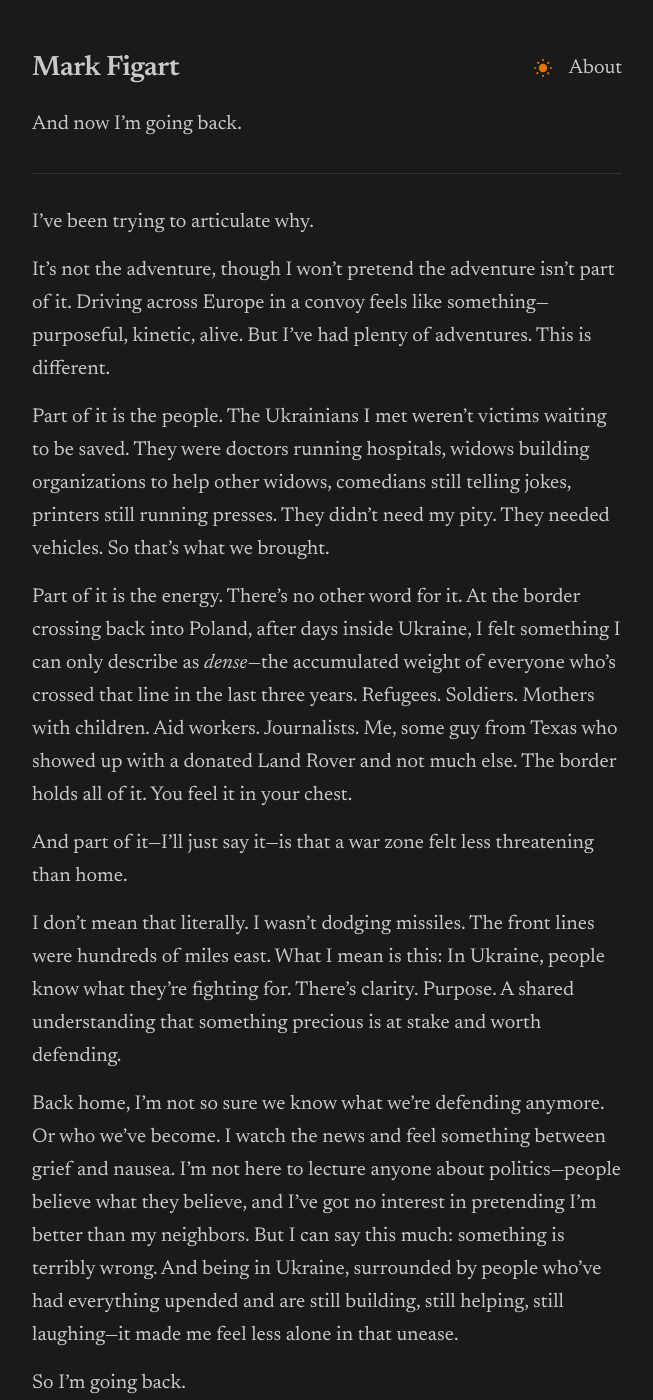
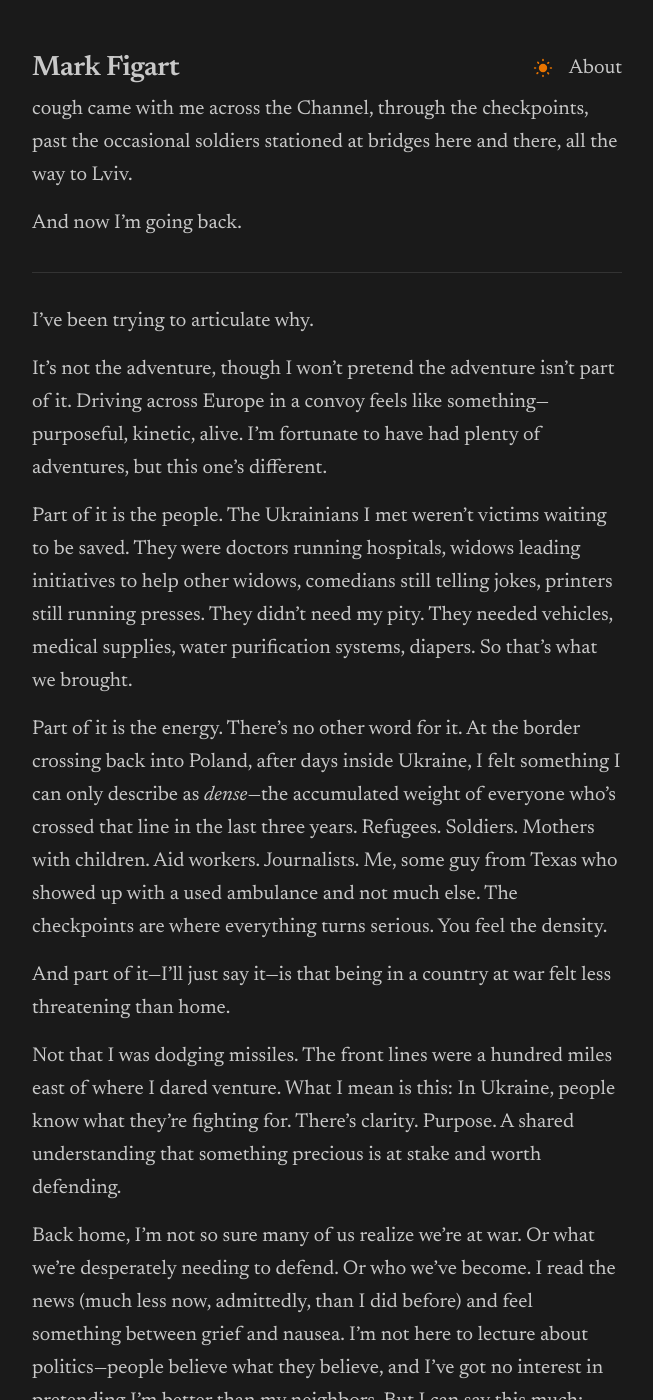
Before and after one commit to figart/60, a Jekyll site: the page built from _posts/2026-01-28-why-im-going-back-to-ukraine.md, in a window 1280 px wide and 1400 px high, scrolled down 1738 px. Shown: the whole window, without its empty margins (313-966 px from the left). Built offline with Jekyll 4.4.1, drawn with Linux system fonts in a browser that asks for light colours; some of the changed text lies outside the part shown.

Commit message:
Update Ukraine post and add new draft
Co-Authored-By: Claude Opus 4.5 <noreply@anthropic.com>

```diff
--- a/_posts/2026-01-28-why-im-going-back-to-ukraine.md
+++ b/_posts/2026-01-28-why-im-going-back-to-ukraine.md
@@ -4,18 +4,18 @@ title: "Why I'm going back to Ukraine"
 date: 2026-01-28
 ---
 
-The worst cappuccino I ever had was in Folkestone, England—a coastal town where, eighty years earlier, tens of thousands of soldiers walked down the very same street on their way to the Channel. They were headed to war. I was headed to a ferry, across to Dunkirk, through France, Belgium, the Netherlands, Germany and Poland, and finally into Ukraine—with a convoy of donated vehicles.
+The worst cappuccino I ever had was in Folkestone, England—a coastal town where, eighty years earlier, tens of thousands of soldiers walked down the very same street on their way to the Channel. They were headed to war. I was headed to a ferry, across to Dunkirk, through France, Belgium, the Netherlands, Germany and Poland, and finally into Ukraine—one in a convoy of vehicles bound for somewhere near the front lines.
 
-My 60th birthday arrived at midnight just after driving off the ferry, and my comrades celebrated the occasion with me only minutes later by singing me happy birthday at an Esso roadside fuel station and rest stop just up the coast from Dunkirk. After that the days blurred, driving twelve hours at a stretch trying to keep up with a British crew who have done this run literally dozens of times.
+My 60th birthday arrived at midnight just after crossing the Channel, and my comrades celebrated the occasion with me only minutes later by singing me happy birthday at an Esso roadside fuel station and rest stop just up the coast from Dunkirk. After that the days blurred, driving twelve hours at a stretch trying to keep up with a British crew who have done this run literally dozens of times.
 
 <figure>
   <img src="/assets/images/highway-north-of-dunkirk.webp" alt="Highway north of Dunkirk">
-  <figcaption>This is the Esso station where I celebrated my 60th birthday, though when I was there (this image is from Google Maps) it was after midnight, and, of course, dark.</figcaption>
+  <figcaption>This is the Esso station where I celebrated my 60th birthday almost a year ago, though when I was there (this image is from Google Maps) it was after midnight, and, of course, dark.</figcaption>
 </figure>
 
-That was last March. I'd come across the opportunity thanks to a fellow Rotarian who invited me to go with him. It's largely a Rotary effort, with volunteers from various clubs throughout the UK, though as with most any successful effort there are a couple of linchpins that make it work. In the end, though, it's ordinary people buying used vehicles, patching them up, filling them with supplies, and driving them straight into Ukraine. No bureaucracy. No shipping containers. Just keys in hand, delivered to people who need them. On my first trip, many of the vehicles were being used to rescue the wounded and evacuate displaced civilians. There are still a lot of rescues happening, but more and more these vehicles are being used to sustain the war mission.
+That was last March. I'd come across this opportunity thanks to a fellow Rotarian who invited me to go with him. It's largely a Rotarian effort, with volunteers from various Rotary Clubs throughout the UK, though as with most successful efforts of any size there are a couple of linchpins that organize it, that _move_ the people, that make it all work. In the end, though, collectively, it's ordinary people buying used vehicles, patching them up, filling them with supplies, and driving them straight into Ukraine. No bureaucracy. No shipping containers. Just keys in hand, delivered to people who need them. On my first trip, the vehicles were being used to rescue the wounded and evacuate displaced civilians. There are still a lot of rescues happening, but more and more of these vehicles are being used to sustain the war mission, to help defend Ukraine from the Russians.
 
-I almost didn't go. Not because I was afraid of what might happen in Ukraine—I've always had a bit of the adventurer in me—but because I'd come down with a nasty cough days before my flight and wasn't sure I'd recover in time. I spent $700 to delay my departure, then spent the next 48 hours wondering if I should just stay home. Thank goodness I didn't. But the cough came with me across the Channel, through the checkpoints, past the soldiers stationed at every small bridge, all the way to Lviv.
+I almost didn't go last year. Not because I was afraid of what might happen in Ukraine—I've always had a bit of the adventurer in me—but because I'd come down with a nasty cough days before my flight and wasn't sure I'd recover in time. I paid the airline $700 at the last minute to delay my departure, then spent the next 48 hours wondering if I should just stay home. Thank goodness I didn't. But the cough came with me across the Channel, through the checkpoints, past the occasional soldiers stationed at bridges here and there, all the way to Lviv.
 
 And now I'm going back.
 
@@ -23,25 +23,25 @@ And now I'm going back.
 
 I've been trying to articulate why.
 
-It's not the adventure, though I won't pretend the adventure isn't part of it. Driving across Europe in a convoy feels like something—purposeful, kinetic, alive. But I've had plenty of adventures. This is different.
+It's not the adventure, though I won't pretend the adventure isn't part of it. Driving across Europe in a convoy feels like something—purposeful, kinetic, alive. I'm fortunate to have had plenty of adventures, but this one's different.
 
-Part of it is the people. The Ukrainians I met weren't victims waiting to be saved. They were doctors running hospitals, widows building organizations to help other widows, comedians still telling jokes, printers still running presses. They didn't need my pity. They needed vehicles. So that's what we brought.
+Part of it is the people. The Ukrainians I met weren't victims waiting to be saved. They were doctors running hospitals, widows leading initiatives to help other widows, comedians still telling jokes, printers still running presses. They didn't need my pity. They needed vehicles, medical supplies, water purification systems, diapers. So that's what we brought.
 
-Part of it is the energy. There's no other word for it. At the border crossing back into Poland, after days inside Ukraine, I felt something I can only describe as _dense_—the accumulated weight of everyone who's crossed that line in the last three years. Refugees. Soldiers. Mothers with children. Aid workers. Journalists. Me, some guy from Texas who showed up with a donated Land Rover and not much else. The border holds all of it. You feel it in your chest.
+Part of it is the energy. There's no other word for it. At the border crossing back into Poland, after days inside Ukraine, I felt something I can only describe as _dense_—the accumulated weight of everyone who's crossed that line in the last three years. Refugees. Soldiers. Mothers with children. Aid workers. Journalists. Me, some guy from Texas who showed up with a used ambulance and not much else. The checkpoints are where everything turns serious. You feel the density.
 
-And part of it—I'll just say it—is that a war zone felt less threatening than home.
+And part of it—I'll just say it—is that being in a country at war felt less threatening than home.
 
-I don't mean that literally. I wasn't dodging missiles. The front lines were hundreds of miles east. What I mean is this: In Ukraine, people know what they're fighting for. There's clarity. Purpose. A shared understanding that something precious is at stake and worth defending.
+Not that I was dodging missiles. The front lines were a hundred miles east of where I dared venture. What I mean is this: In Ukraine, people know what they're fighting for. There's clarity. Purpose. A shared understanding that something precious is at stake and worth defending.
 
-Back home, I'm not so sure we know what we're defending anymore. Or who we've become. I watch the news and feel something between grief and nausea. I'm not here to lecture anyone about politics—people believe what they believe, and I've got no interest in pretending I'm better than my neighbors. But I can say this much: something is terribly wrong. And being in Ukraine, surrounded by people who've had everything upended and are still building, still helping, still laughing—it made me feel less alone in that unease.
+Back home, I'm not so sure many of us realize we're at war. Or what we're desperately needing to defend. Or who we've become. I read the news (much less now, admittedly, than I did before) and feel something between grief and nausea. I'm not here to lecture about politics—people believe what they believe, and I've got no interest in pretending I'm better than my neighbors. But I can say this much: something seems wrong. And being in Ukraine, surrounded by people who've had everything upended and are still building, still helping, still laughing—it made me feel less alone in that unease.
 
 So I'm going back.
 
 ---
 
-In five weeks, I'll fly to London, meet up with the convoy, and do it again. This time I'm raising $5,000 to help cover the cost of one vehicle—its purchase, repairs, and paperwork. Once again, I'll drive east across Europe, straight into Ukraine, and hand the keys to someone who needs it.
+In five weeks, I'll fly to London, meet up with the convoy, and do it all again. This time I'm raising $5,000 to help cover the cost of one vehicle—its purchase, repairs, and paperwork. Once again, I'll drive east across Europe, straight into Ukraine, and hand the keys to someone who needs it.
 
-[Photo placeholder: The convoy crossing into Ukraine]
+![The convoy en route to Lviv](/assets/images/convoy-moves-toward-lviv.webp)
 
 Every dollar goes toward the vehicle and the delivery. 100%. I cover my own travel.
 
@@ -52,11 +52,14 @@ I don't know if I'll do this every year. I don't know if the war will still be g
 ---
 
 ![Waiting for the ferry](/assets/images/waiting-for-the-ferry.webp)
-![Highway north of Dunkirk](/assets/images/highway-north-of-dunkirk.webp)
-![Preston's Eleven](/assets/images/prestons-eleven.webp)
+![In addition to cars, JC and I brought with us a Ukraine-American friendship flag signed by many of the members of our Rotary Club in San Antonio](/assets/images/ukraine-american-flag.webp)
+![On this particular mission, at some point my American buddy, JC, affectionately coined the term "Preston's Eleven" referring to the drivers. That's Preston in the middle, undisputably in charge of his crew.](/assets/images/prestons-eleven.webp)
+![It wasn't all work. One day we got to play by taking a ride in a vintage Russian Mil Mi-8 helicopter.](youtube:LWzQPU2zOlg)
 
 [SECTION: The ask / donation link]
 
 [SECTION: Brief closing—maybe return to the cappuccino, or the border, or simply "See you on the other side."]
 
+If I make it back to the same cafe in Folkestone, I won't order the cappuccino this time. But I will celebrate my birthday again somewhere along the road to Lviv. I hope you'll reach out!
+
 ---
```
Also changed, not shown: _posts/2026-01-28-this-changes-everything.md (added, +8 -0 lines), assets/images/convoy-moves-toward-lviv.webp (added), assets/images/ukraine-american-flag.webp (added).
